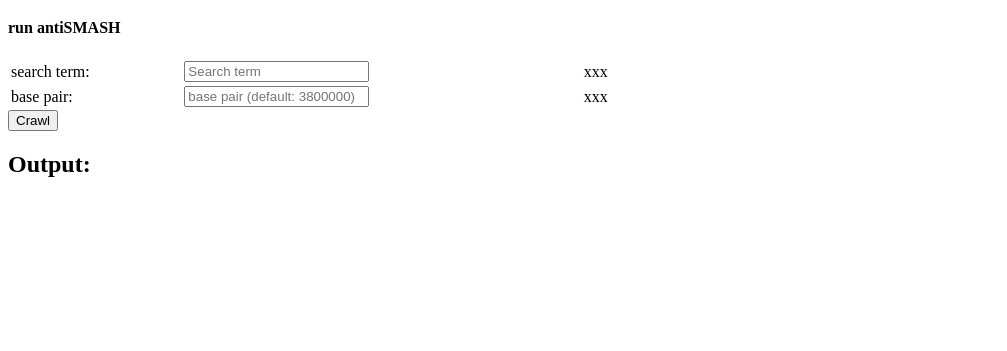
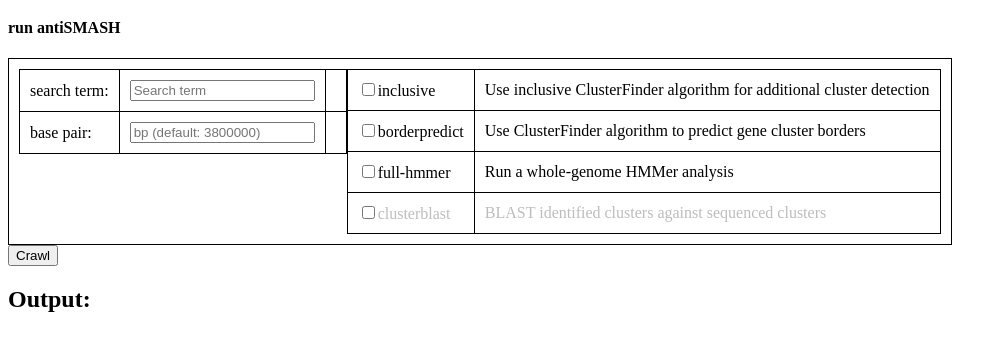
Before and after one commit to XsirdanielX/clustercrawler, a plain HTML site: page example/templates/index.html in a window 1280 px wide. Shown: the part 61-412 px from the top of the page, without its empty margins (0-1007 px from the left). Drawn offline with nearby package versions, Linux system fonts and the light colour scheme; no server answers.

Commit message:
working on web interface

```diff
--- a/example/templates/index.html
+++ b/example/templates/index.html
@@ -31,25 +31,84 @@
         });
     </script>
 
+    <style>
+    table {
+        border-collapse: collapse;
+    }
+
+    table, td, th {
+        padding: 10px;
+        border: 1px solid black;
+    }
+
+    #outerTable {
+        border-bottom: 1px solid black;
+        border-top: 1px solid black;
+    }
+    #innerTableLeft {
+        float: left;
+    }
+    #innerTableRight {
+        padding: 2px;
+    }
+    /*.paramDescr {
+        width: 150px;
+    }*/
+    </style>
+
 </head>
 <body>
     <h1>clusterCrawler</h1>
     <h4>run antiSMASH</h4>
 
     <form id="crawl" method="POST" action="#">
-        <table style="width:50%">
+        <table id="outerTable">
+            <tr><td>
+                <table id="innerTableLeft">
                     <tr>
                         <td>search term:</td>
                         <td><input type="text" name="crawl_data" id="crawl_data" placeholder="Search term"></td>
-                <td>xxx</td>
+                        <td></td>
                     </tr>
                     <tr>
                         <td>base pair:</td>
-                <td><input type="text" name="crawl_bp" id="crawl_bp" placeholder="base pair (default: 3800000)"></td>
-                <td>xxx</td>
+                        <td><input type="text" name="crawl_bp" id="crawl_bp" placeholder="bp (default: 3800000)"></td>
+                        <td></td>
                     </tr>
                 </table>
-        <input type="submit" value="Crawl">
+
+                <table id="innerTableRight">
+                    <tr>
+                        <td><input type="checkbox" name="inclusive" value="inclusive">inclusive</td>
+                        <td class="paramDescr">Use inclusive ClusterFinder algorithm for additional cluster detection</td>
+                    </tr>
+                    <tr>
+                        <td><input type="checkbox" name="borderpredict" value="borderpredict">borderpredict</td>
+                        <td class="paramDescr">Use ClusterFinder algorithm to predict gene cluster borders</td>
+                    </tr>
+                    <tr>
+                        <td><input type="checkbox" name="full-hmmer" value="full-hmmer">full-hmmer</td>
+                        <td class="paramDescr">Run a whole-genome HMMer analysis</td>
+                    </tr>
+                    <tr style="color:#BDBDBD;">
+                        <td><input type="checkbox" name="clusterblast" value="clusterblast">clusterblast</td>
+                        <td class="paramDescr">BLAST identified clusters against sequenced clusters</td>
+                    </tr>
+
+
+                </table>
+            </td></tr>
+        </table>
+
+        <table>
+            <tr><input type="submit" value="Crawl"></tr>
+        </table>
+
+
+
+
+
+
     </form>
 
     <h2>Output:</h2>
```
Also changed, not shown: 1 other file. Lines whose indentation alone changed are shown as unchanged.
